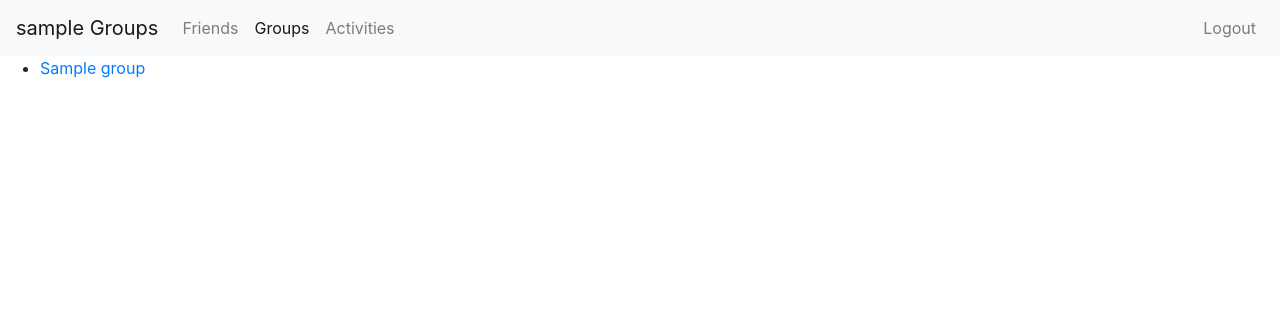
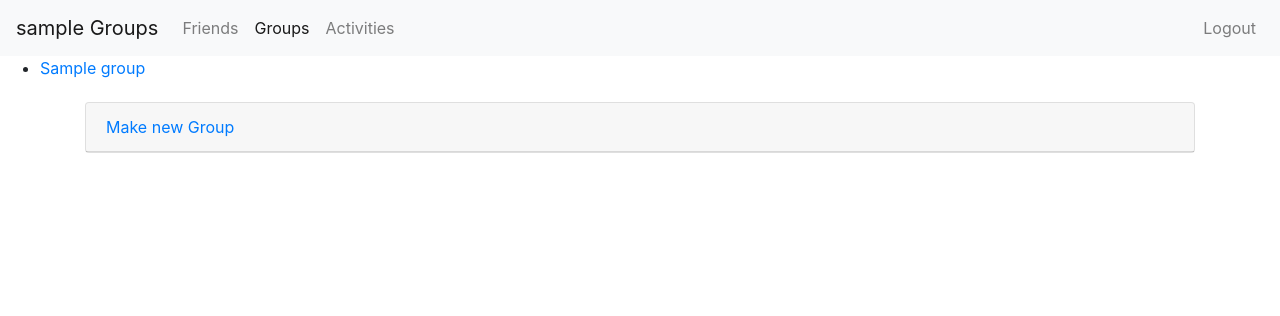
Before and after one commit to abhinav2603/Splitwise-Clone, a Django app: page /groups in a window 1280 px wide. Shown: the top 316 px of the page. Run offline with Django 3.2, Linux system fonts and the light colour scheme; a user stored in the database is signed in; tables that the repository leaves empty hold one stand-in row (values such as "Sample post"); some libraries are stand-ins or nearby versions.

Commit message:
Add option to make new group and display only the user's friends

```diff
--- a/splitwise/dashboard/models.py
+++ b/splitwise/dashboard/models.py
@@ -2,7 +2,8 @@ from django.db import models
 from django.contrib.auth.models import User as Duser
 from django.db.models.signals import post_save
 from django.dispatch import receiver
-
+from django import forms
+from django.forms import ModelForm
 
 # Create your models here.
 class User(models.Model):
@@ -62,3 +63,13 @@ class TransactionDetail(models.Model):
 	lent=models.FloatField()
 	class Meta:
 		unique_together=(('trans','creditor','debitor'),)
+
+
+class NewGroupForm(forms.ModelForm):
+	def __init__(self,id,*args, **kwargs): # initializing your form in other words loading it
+		super(NewGroupForm, self).__init__(*args, **kwargs)
+		user = User.objects.get(pk=id) # taking user_id out of the querylist
+		self.fields['users'] = forms.ModelMultipleChoiceField(widget=forms.CheckboxSelectMultiple(), queryset=user.friends.all())
+	class Meta:
+		model=Group
+		fields = ['group_name', 'users']
--- a/splitwise/dashboard/templates/dashboard/header.html
+++ b/splitwise/dashboard/templates/dashboard/header.html
@@ -7,6 +7,9 @@
   <meta name="viewport" content="width=device-width, initial-scale=1, shrink-to-fit=no">
   <link rel="stylesheet" href="https://stackpath.bootstrapcdn.com/bootstrap/4.3.1/css/bootstrap.min.css" integrity="sha384-ggOyR0iXCbMQv3Xipma34MD+dH/1fQ784/j6cY/iJTQUOhcWr7x9JvoRxT2MZw1T" crossorigin="anonymous">
   <!---->
+  <style type="text/css">
+    ul.errorlist{display: none;}
+  </style>
 </head>
 <body>
   <!-- navigation bar -->
@@ -38,6 +41,7 @@
   {% block content %}
   {% endblock %}
 
+
   <!--for bootstrap -->
   <script src="https://code.jquery.com/jquery-3.3.1.slim.min.js" integrity="sha384-q8i/X+965DzO0rT7abK41JStQIAqVgRVzpbzo5smXKp4YfRvH+8abtTE1Pi6jizo" crossorigin="anonymous"></script>
   <script src="https://cdnjs.cloudflare.com/ajax/libs/popper.js/1.14.7/umd/popper.min.js" integrity="sha384-UO2eT0CpHqdSJQ6hJty5KVphtPhzWj9WO1clHTMGa3JDZwrnQq4sF86dIHNDz0W1" crossorigin="anonymous"></script>
--- a/splitwise/dashboard/templates/dashboard/pers_group.html
+++ b/splitwise/dashboard/templates/dashboard/pers_group.html
@@ -15,4 +15,64 @@
 			{%endif%}
 		{%endfor%}
 	</ul>
+
+
+	<div class="container">
+		<div id="newGrp" style="margin-top:2%">
+		  <div class="card">
+			<div class="card-header">
+			  <a class="card-link" data-toggle="collapse" href="#grpForm">
+				Make new Group
+			  </a>
+			</div>
+			<div id="grpForm" class="collapse" data-parent="#newGrp" style="margin-top: 2%; margin-left: 2%;">
+			  <form method="post">
+			  	{% csrf_token %}
+				{{ form.as_p }}
+			    <button style="background-color:#F4EB16; color:blue" class="btn btn-outline-info" type="submit" value="submit">Done!</button>
+			</form>
+			</div>
+		</div>
+	</div>
+
+
+
+
+	{% if form.errors %}
+      {% for field in form %}
+          {% for error in field.errors %}
+              <div class="alert alert-danger alert-dismissible">{{ field.name }}:{{ error|escape }}<a href="#" class="close" data-dismiss="alert" aria-label="close">&times;</a>
+              </div>
+          {% endfor %}
+      {% endfor %}
+      {% for error in form.non_field_errors %}
+          <div class="alert alert-danger alert-dismissible">
+              {{ error|escape }}<a href="#" class="close" data-dismiss="alert" aria-label="close">&times;</a>
+          </div>
+      {% endfor %}
+  {% endif %}
+	<!--
+	<div class="container">
+		<div id="newGrp" style="margin-top:2%">
+		  <div class="card">
+			<div class="card-header">
+			  <a class="card-link" data-toggle="collapse" href="#collapseOne">
+				Make new Group
+			  </a>
+			</div>
+			<div id="friendList" class="collapse" data-parent="#newGrp">
+			  <div class="card-body"style="background-color: #eee;width: 200px;height: 100px;border: 1px dotted black;overflow: scroll;">
+					{% for friend in user.friends.all %}
+						{% if friend.user_name != "admin" %}
+							{% if user.user_name != friend.user_name %}
+								<p><a href="{% url 'dashboard:fadd' friend.user_name %}">{{friend}}</a></p>
+								<p>{{friend}}</p
+							{% endif %}
+						{% endif %}
+					{% endfor %}
+				</div>
+			</div>
+		</div>
+	</div>
+-->
 {% endblock %}
--- a/splitwise/dashboard/templates/dashboard/pers_page.html
+++ b/splitwise/dashboard/templates/dashboard/pers_page.html
@@ -26,7 +26,7 @@
 			  </a>
 			</div>
 			<div id="collapseOne" class="collapse" data-parent="#accordion">
-			  <div class="card-body"style="background-color: #eee;width: 200px;height: 100px;border: 1px dotted black;"overflow: scroll;>
+			  <div class="card-body"style="background-color: #eee;width: 200px;height: 100px;border: 1px dotted black;overflow: scroll;">
 					{% for friend in nonfriend %}
 						{% if friend.user_name != "admin" %}
 							{% if user.user_name != friend.user_name %}
--- a/splitwise/dashboard/views.py
+++ b/splitwise/dashboard/views.py
@@ -4,8 +4,9 @@ from django.contrib.auth.forms import UserCreationForm,  AuthenticationForm
 from django.contrib.auth import logout, authenticate, login
 from django.contrib import messages
 from django.contrib.auth.models import User
-from .models import User as myUser, Group as myGroup, Transaction, TransactionDetail
+from .models import User as myUser, Group as myGroup, Transaction, TransactionDetail, NewGroupForm
 from .forms import ProfileForm
+import logging
 
 # Create your views here.
 def index(request):
@@ -89,7 +90,27 @@ def group_page(request,group_id):
 def my_group(request):
 	user_id = request.user.id
 	user = get_object_or_404(myUser, pk=user_id)
-	return render(request,'dashboard/pers_group.html',{'user':user});
+	logger = logging.getLogger(__name__)
+	if request.method=="POST":
+		GroupFormSet = modelformset_factory(Group, fields=('group_name', 'users'))
+		formset=GroupFormSet()
+		form=NewGroupForm(request.POST,id=request.user.id)
+		if form.is_valid():
+			group_name=form.cleaned_data.get('group_name')
+			participants=form.cleaned_data.get('users')
+			group_id=myGroup.objects.all().count()
+			logger.error(group_name)
+			newGrp=myGroup(group_name=group_name,group_id=group_id)
+			newGrp.save()
+			newGrp.users.add(user)
+			for part in participants:
+				newGrp.users.add(part)
+			newGrp.save()
+			return redirect("dashboard:all_groups")
+	else:
+		form=NewGroupForm(id=request.user.id)
+
+	return render(request,'dashboard/pers_group.html',{'user':user,'form':form});
 
 def addfriend(request,name):
 	user_id=request.user.id
```
Also changed, not shown: splitwise/dashboard/forms.py (line endings or trailing spaces). Lines whose indentation alone changed are shown as unchanged.
